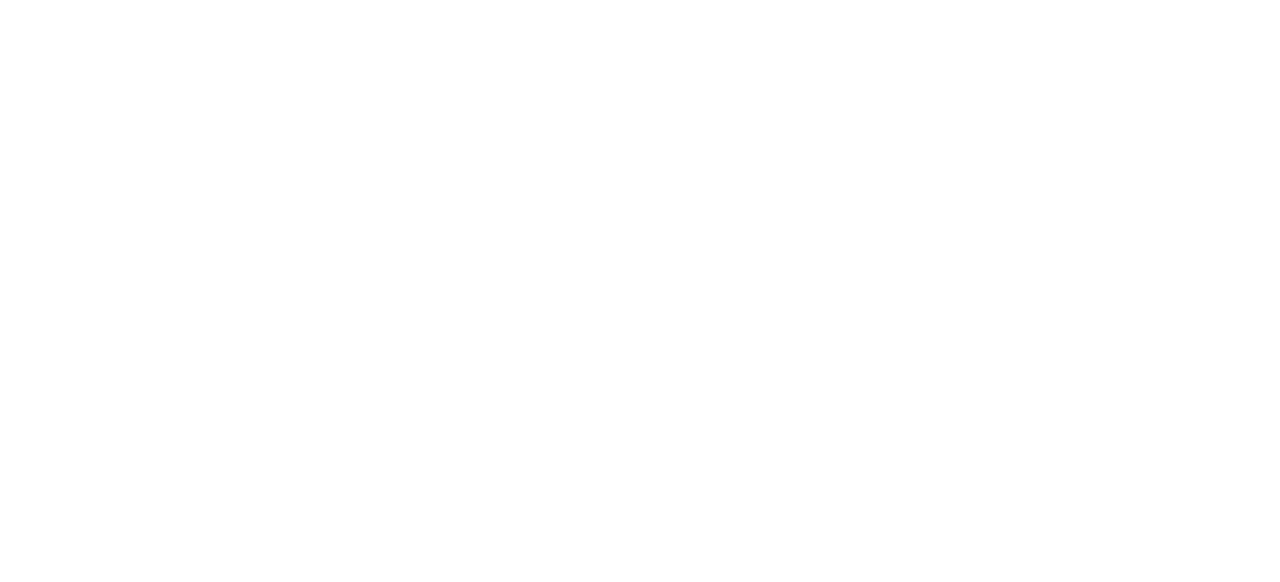
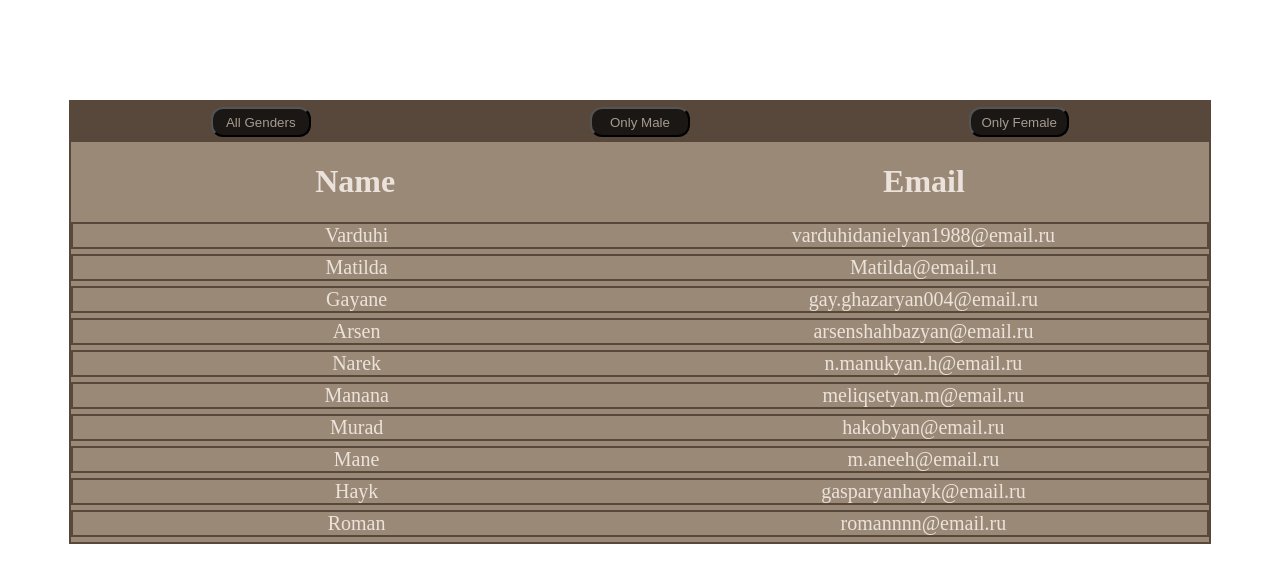
Before and after one commit to BrownEdgar/react_armenia, a React (Vite) app: page / in a window 1280 px wide. Shown: the top 582 px of the page. Built offline with nearby package versions, Linux system fonts and the light colour scheme.

Commit message:
moddleware 3rd lesson

```diff
--- a/src/redux3middleware/App.jsx
+++ b/src/redux3middleware/App.jsx
@@ -1,12 +1,95 @@
-import React from 'react'
-import { useSelector } from 'react-redux'
+import React, { useState } from 'react'
+import {  useSelector } from 'react-redux'
+import { getAllGenders, getFemaleGanders, getMaleGanders } from './features/gendersSlice'
+import './App.scss'
 
 export default function App() {
-  const gender = useSelector((state)=>state.gender)
-  // console.log(gender);
+  const [isMale, setisMale] = useState(false);
+  const [isFemale, setisFemale] = useState(false);
+  const gender = useSelector(getAllGenders)
+  const male = useSelector(getMaleGanders)
+  const female = useSelector(getFemaleGanders)
 
+  const getMaleFunc = () => {
+    setisFemale(false)
+    setisMale(true)
+  }
+  const getAllFunc = () => {
+    setisFemale(false)
+    setisMale(false)
+  }
+  const getFemaleFunc = () => {
+    setisFemale(true)
+    setisMale(false)
+  }
   return (
-    <div>
+    <div className='Gender'>
+      <div className='chooseGender'>
+        <button onClick={getAllFunc}>All Genders</button>
+        <button onClick={getMaleFunc}>Only Male</button>
+        <button onClick={getFemaleFunc}>Only Female</button>
+      </div>
+      <div className='showGenders'>
+        <div className='headers'>
+          <div><h1>Name</h1></div>
+          <div><h1>Email</h1></div>
+        </div>
+        <div>
+          {
+            !isMale && !isFemale
+              ?
+              <div>
+                {
+                  gender.map(elm => {
+                    return (
+                      <div key={elm.id} className='datas'>
+                        <div>{elm.name}</div>
+                        <div>{elm.email}</div>
+                      </div>
+                    )
+                  })
+                }
+              </div>
+              : <div>
+                {
+                  isMale
+                    ?
+                    <div>
+                      {
+                        male.map(elm => {
+                          return (
+                            <div key={elm.id} className='datas'>
+                              <div>{elm.name}</div>
+                              <div>{elm.email}</div>
+                            </div>
+                          )
+                        })
+                      }
+                    </div>
+                    : <div>
+                      {
+                        isFemale
+                          ?
+                          <div>
+                            {
+                              female.map(elm => {
+                                return (
+                                  <div key={elm.id} className='datas'>
+                                    <div>{elm.name}</div>
+                                    <div>{elm.email}</div>
+                                  </div>
+                                )
+                              })
+                            }
+                          </div>
+                          : null
+                      }
+                    </div>
+                }
+              </div>
+          }
+        </div>
+      </div>
 
     </div>
   )
--- a/src/redux3middleware/App.scss
+++ b/src/redux3middleware/App.scss
@@ -0,0 +1,49 @@
+@import './sass//colors';
+
+.Gender {
+  display: flex;
+  flex-direction: column;
+  border: 2px solid $border;
+  text-align: center;
+  margin: 100px auto;
+  width: 90%;
+  user-select: none;
+  color: $gender-color;
+
+  .chooseGender {
+    background-color: $border;
+    display: flex;
+    justify-content: space-around;
+    padding-block: 5px;
+
+    button {
+      cursor: pointer;
+      width: 100px;
+      height: 30px;
+      border-radius: 12px;
+      color: $button-text-color;
+      background-color: $button-bcc;
+
+      &:active {
+        scale: 1.1;
+      }
+    }
+  }
+
+  .showGenders {
+    background-color: $showGenders-bcc;
+
+    .datas {
+      display: grid;
+      grid-template-columns: repeat(2, 50%);
+      border: 2px solid $border;
+      margin-bottom: 5px;
+      font-size: 20px;
+    }
+
+    .headers {
+      display: flex;
+      justify-content: space-around;
+    }
+  }
+}
--- a/src/redux3middleware/app/store.js
+++ b/src/redux3middleware/app/store.js
@@ -1,18 +1,8 @@
-import { configureStore } from "@reduxjs/toolkit";
+import { configureStore, nanoid } from "@reduxjs/toolkit";
 import gendersSlice from "../features/gendersSlice";
 
-const myFirstMiddleware = (store) => (next) => (action) => {
-  console.log({
-    store,
-    action,
-    next
-  });
-  next(action)
-}
 export default configureStore({
   reducer: {
   gender : gendersSlice
-  },
-  middleware: (getDefaultMiddleware) =>
-  getDefaultMiddleware().concat(myFirstMiddleware),
+  }
 })
--- a/src/redux3middleware/features/gendersSlice.js
+++ b/src/redux3middleware/features/gendersSlice.js
@@ -4,87 +4,80 @@ const initialState = [
   {
     name: 'Varduhi',
     gender: 'female',
-    id: nanoid(5),
-    age: 14
+    email : 'varduhidanielyan1988@email.ru',
+    id : nanoid(5)
   },
   {
     name: 'Matilda',
     gender: 'female',
-    id: nanoid(5),
-    age: 56
+    email : 'Matilda@email.ru',
+    id : nanoid(5)
   },
   {
     name: 'Gayane',
     gender: 'female',
-    id: nanoid(5),
-    age: 62
+    email : 'gay.ghazaryan004@email.ru',
+    id : nanoid(5)
   },
   {
     name: 'Arsen',
     gender: 'male',
-    id: nanoid(5),
-    age: 43
+    email : 'arsenshahbazyan@email.ru',
+    id : nanoid(5)
   },
   {
     name: 'Narek',
     gender: 'male',
-    id: nanoid(5),
-    age: 25
+    email : 'n.manukyan.h@email.ru',
+    id : nanoid(5)
   },
   {
     name: 'Manana',
     gender: 'female',
-    id: nanoid(5),
-    age: 31
+    email : 'meliqsetyan.m@email.ru',
+    id : nanoid(5)
   },
   {
     name: 'Murad',
     gender: 'male',
-    id: nanoid(5),
-    age: 78
-  },
-  {
-    name: 'Hakob',
-    gender: 'male',
-    id: nanoid(5),
-    age: 63
+    email : 'hakobyan@email.ru',
+    id : nanoid(5)
   },
   {
     name: 'Mane',
     gender: 'female',
-    id: nanoid(5),
-    age: 22
+    email : 'm.aneeh@email.ru',
+    id : nanoid(5)
   },
   {
     name: 'Hayk',
     gender: 'male',
-    id: nanoid(5),
-    age: 75
+    email : 'gasparyanhayk@email.ru',
+    id : nanoid(5)
   },
   {
     name: 'Roman',
     gender: 'male',
-    id: nanoid(5),
-    age: 15
+    email : 'romannnn@email.ru',
+    id : nanoid(5)
   },
 ]
-
-// createAsyncThunk
 
 const gendersSlice = createSlice({
   name: 'gender',
   initialState: initialState,
   reducers: {
-    preferMale: (state, action) => {
 
-    }
   },
-  // extraReducers: (builder)=>{
+  selectors : {
+    getAllGenders : (state)=>state,
+    getMaleGanders : (state)=>{
+      return state.filter(elm=>elm.gender === 'male')
+    },
+    getFemaleGanders : (state)=>state.filter(elm=>elm.gender === 'female')
+  }
 
-  // }
 })
 
-
 export default gendersSlice.reducer
-
-// export const {} = gendersSlice.actions
+export const {getAllGenders, getMaleGanders, getFemaleGanders} = gendersSlice.selectors
--- /dev/null
+++ b/src/redux3middleware/sass/_colors.scss
@@ -0,0 +1,5 @@
+$button-bcc : #1a1714;
+$button-text-color : #a79b90;
+$border : #58483b;
+$showGenders-bcc : #9b8977;
+$gender-color: #ebe3db;
```
Also changed, not shown: src/main.jsx (line endings or trailing spaces), 1 other file (tests, documents, lock files or other folders).
